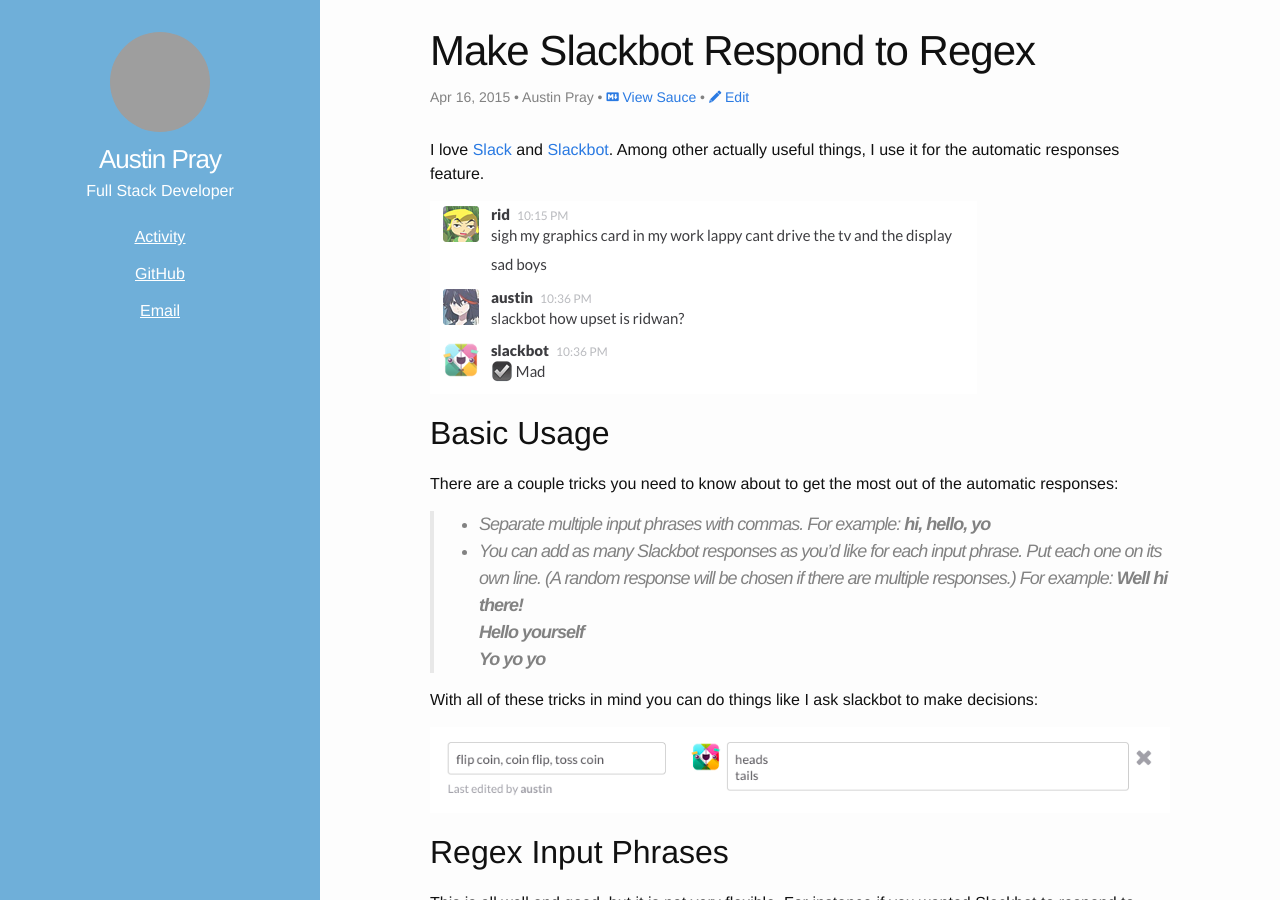
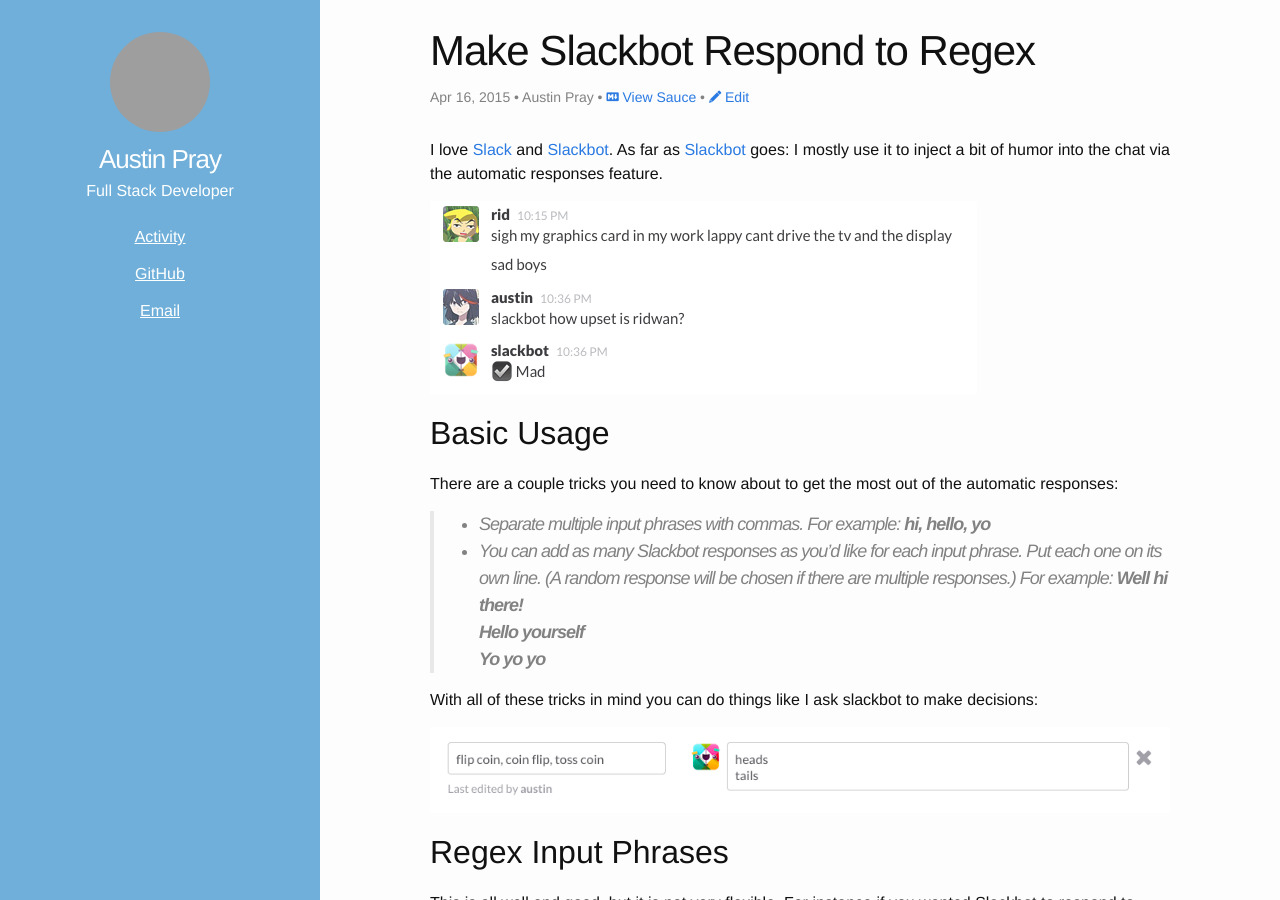
Before and after one commit to austinpray/austinpray.com, a Jekyll site: the page built from _posts/2015-04-16-using-regex-with-slackbot-responses.md, in a window 1280 px wide and 900 px high. Built offline with Jekyll 4.4.1, drawn with Linux system fonts in a browser that asks for light colours; comment, search, counter and statistics services are not loaded; grey boxes are pictures that could not be loaded.

Commit message:
Update 2015-04-16-using-regex-with-slackbot-responses.md

```diff
--- a/_posts/2015-04-16-using-regex-with-slackbot-responses.md
+++ b/_posts/2015-04-16-using-regex-with-slackbot-responses.md
@@ -5,7 +5,7 @@
 tags: slack slackbot perl
 ---
 
-I love [Slack][] and [Slackbot][]. Among other actually useful things, I use it for the automatic responses feature.
+I love [Slack][] and [Slackbot][]. As far as [Slackbot][] goes: I mostly use it to inject a bit of humor into the chat via the automatic responses feature.
 
 ![Ridwan getting upset](/assets/slackbotridupset.png)
 
```
